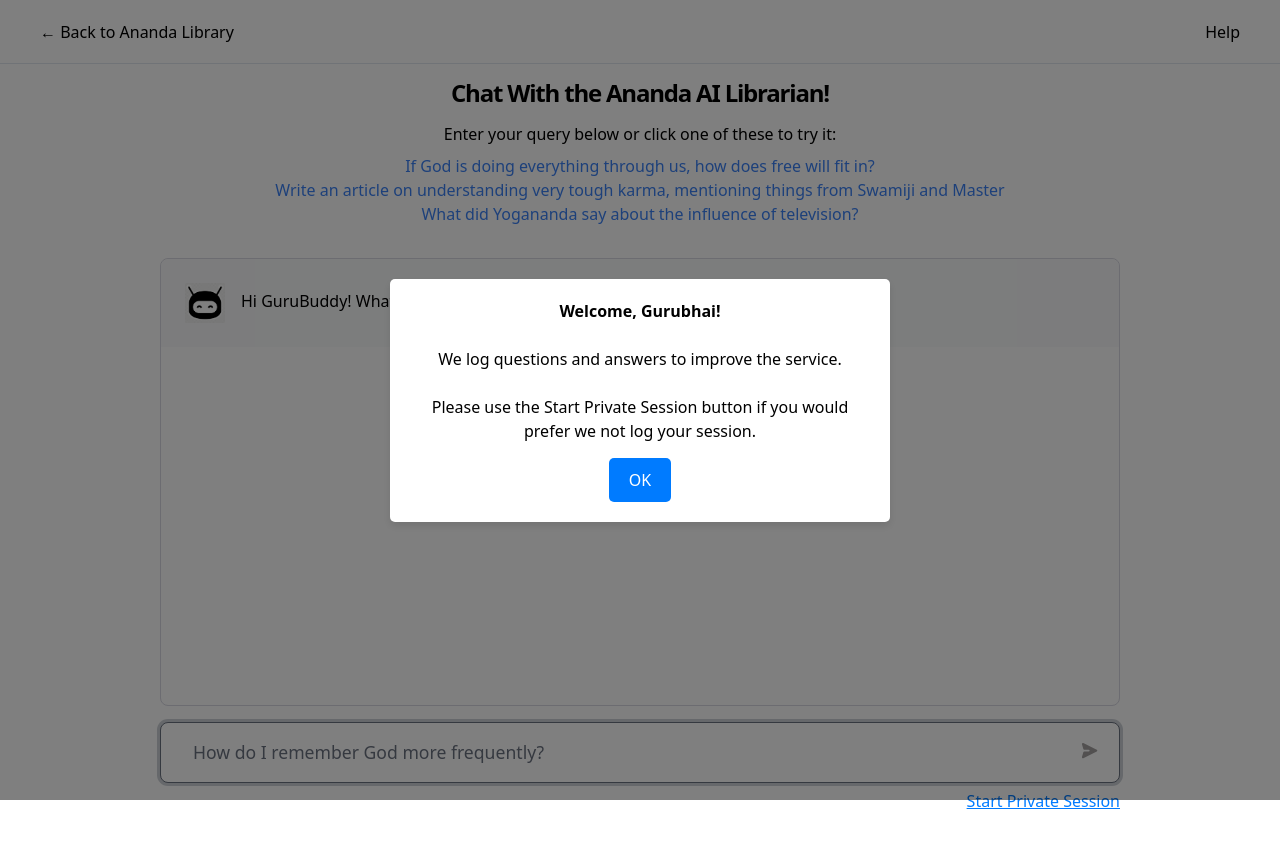
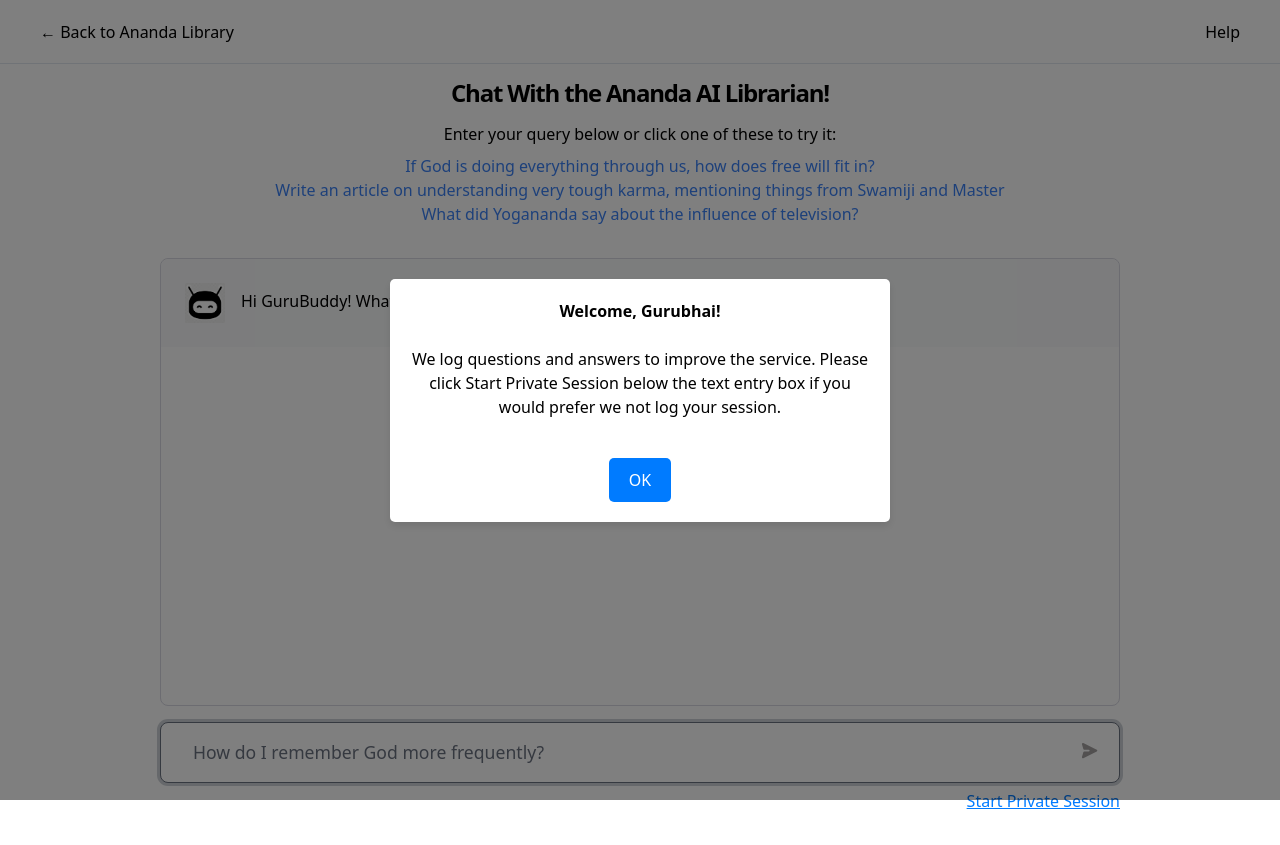
Before and after one commit to mayooear/gpt4-pdf-chatbot-langchain, a Next.js app: page / in a window 1280 px wide. Built offline with nearby package versions, Linux system fonts and the light colour scheme.

Commit message:
refactor popup into own files

```diff
--- /dev/null
+++ b/components/popup.tsx
@@ -0,0 +1,25 @@
+import React from 'react';
+import styles from '@/styles/Home.module.css';
+
+interface PopupProps {
+  message: string;
+  onClose: () => void;
+}
+
+const Popup: React.FC<PopupProps> = ({ message, onClose }) => {
+  return (
+    <div className={styles.popupOverlay}>
+      <div className={styles.popupContainer}>
+        <div className={styles.popupMessage}>
+          <p><strong>Welcome, Gurubhai!</strong></p>
+          <br />
+          <p>{message}</p>
+          <br />
+          <button onClick={onClose} className={styles.closeButton}>OK</button>
+        </div>
+      </div>
+    </div>
+  );
+};
+
+export default Popup;
--- /dev/null
+++ b/hooks/usePopup.tsx
@@ -0,0 +1,27 @@
+import { useState, useEffect } from 'react';
+import Cookies from 'js-cookie';
+
+const usePopup = (version: string, message: string) => {
+  const [showPopup, setShowPopup] = useState(false);
+  const [popupMessage, setPopupMessage] = useState(message);
+
+  useEffect(() => {
+    const seenMessageVersion = Cookies.get('seenMessageVersion');
+    if (seenMessageVersion !== version) {
+      setShowPopup(true);
+    }
+  }, [version]);
+
+  const closePopup = () => {
+    Cookies.set('seenMessageVersion', version, {
+      expires: 365,
+      sameSite: 'Lax',
+      secure: true
+    });
+    setShowPopup(false);
+  };
+
+  return { showPopup, closePopup, popupMessage };
+};
+
+export default usePopup;
--- a/pages/index.tsx
+++ b/pages/index.tsx
@@ -1,4 +1,6 @@
 import { useRef, useState, useEffect } from 'react';
+import Popup from '@/components/popup';
+import usePopup from '@/hooks/usePopup';
 import Cookies from 'js-cookie';
 import Layout from '@/components/layout';
 import styles from '@/styles/Home.module.css';
@@ -34,25 +36,12 @@
   const messageListRef = useRef<HTMLDivElement>(null);
   const textAreaRef = useRef<HTMLTextAreaElement>(null);
 
-  // Popup message
-  const currentMessageVersion = '1.01';
-  const [showPopup, setShowPopup] = useState(false);
-  useEffect(() => {
-    const seenMessageVersion = Cookies.get('seenMessageVersion');
-    if (seenMessageVersion !== currentMessageVersion) {
-      setShowPopup(true);
-    }
-  }, [currentMessageVersion]);
-
-  const handleClosePopup = () => {
-    // Update the cookie with the current message version
-    Cookies.set('seenMessageVersion', currentMessageVersion, {
-      expires: 365,
-      sameSite: 'Lax',
-      secure: true
-    });
-    setShowPopup(false);
-  };
+  // popup message for new users
+  const { showPopup, closePopup, popupMessage } =
+    usePopup('1.01',
+    "We log questions and answers to improve the service. " +
+     "Please click Start Private Session below the text entry box if you would prefer we not log your session."
+    );
 
   const queries = [
     "Give me three tips on improving meditation habits",
@@ -262,20 +251,7 @@
   };
   return (
     <>
-      {showPopup && (
-        <div className={styles.popupOverlay}>
-          <div className={styles.popupContainer}>
-            <div className={styles.popupMessage}>
-              <p><strong>Welcome, Gurubhai!</strong></p>
-              <br />
-              <p>We log questions and answers to improve the service.</p>
-              <br />
-              <p>Please use the Start Private Session button if you would prefer we not log your session.</p>
-              <button onClick={handleClosePopup} className={styles.closeButton}>OK</button>
-            </div>
-          </div>
-        </div>
-      )}
+      {showPopup && <Popup message={popupMessage} onClose={closePopup} />}
       <Layout>
         <div className="mx-auto flex flex-col gap-4">
           <h1 className="text-2xl font-bold leading-[1.1] tracking-tighter text-center">
```
